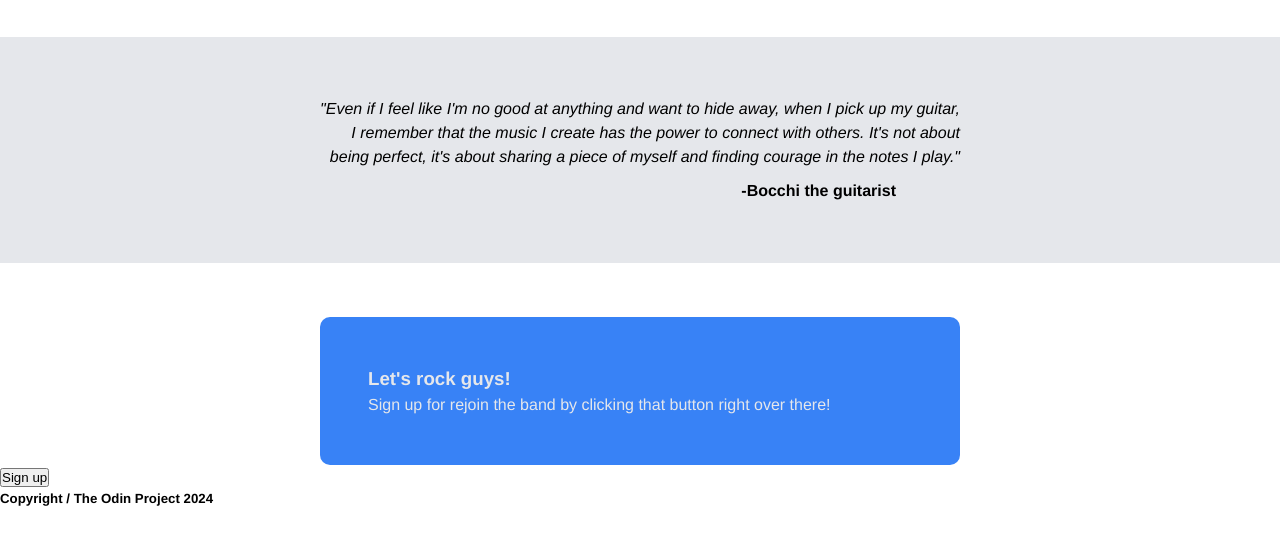
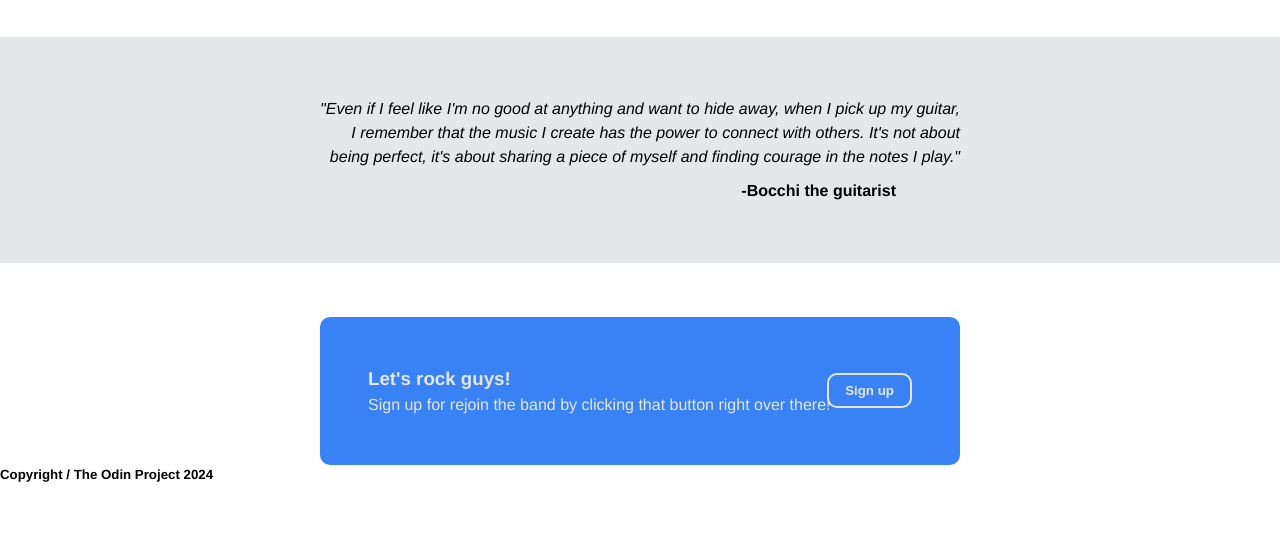
Before and after one commit to antonbest444/-TOP-Landing-Page-Project, a plain HTML site: page index.html in a window 1280 px wide. Shown: the part 872-1417 px from the top of the page. Drawn offline with Linux system fonts and the light colour scheme.

Commit message:
Positonning Button in fourth section

```diff
--- a/index.html
+++ b/index.html
@@ -94,8 +94,8 @@
             Sign up for rejoin the band by clicking that button right over
             there!
           </p>
+          <button class="sectionSignup__button--modifier">Sign up</button>
         </div>
-        <button class="sectionSignup__button--modifier">Sign up</button>
       </section>
       <footer>
         <h5>Copyright / The Odin Project 2024</h5>
--- a/styles/style.css
+++ b/styles/style.css
@@ -161,11 +161,9 @@ header > h1 {
 
 /* FOURTH SECTION */
 
-.sectionSignup {
-  text-align: left;
-}
-
 .sectionSignup__block {
+  display: flex;
+  flex-direction: column;
   background-color: var(--clr-button-color);
   color: var(--clr-headerLink-quoteSection);
   margin-top: 54px;
@@ -173,4 +171,29 @@ header > h1 {
   width: 50%;
   margin-inline: auto;
   border-radius: 10px;
+  position: relative;
 }
+
+.sectionSignup__button--modifier {
+  position: absolute;
+  top: 3.5rem;
+  display: flex;
+  align-self: end;
+  padding: 0.5rem 1rem;
+  background-color: var(--clr-button-color);
+  color: var(--clr-headerLink-quoteSection);
+  border: 2px solid var(--clr-headerLink-quoteSection);
+  border-radius: 10px;
+  cursor: pointer;
+  transition: 0.15s;
+  font-weight: var(--stl-mainText-infoHeader-extraBold);
+}
+
+.sectionSignup__button--modifier:hover {
+  background-color: var(--clr-headerLink-quoteSection);
+  color: var(--clr-button-color);
+}
+
+.sectionSignup__button--modifier:active {
+  opacity: 0.5;
+}
```
